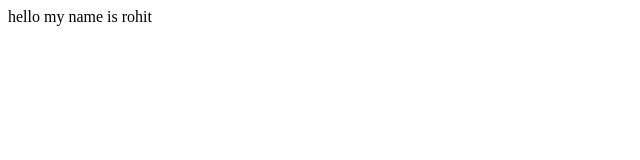
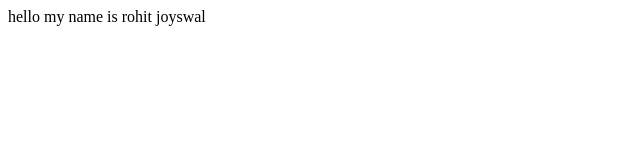
Before and after one commit to rj905/rohit, a plain HTML site: page index.html in a window 1280 px wide. Shown: the full height of the page, 0-640 px from the left. Drawn offline with Linux system fonts and the light colour scheme.

Commit message:
second update

```diff
--- a/index.html
+++ b/index.html
@@ -7,6 +7,6 @@
     <title>Document</title>
 </head>
 <body>
-    hello my name is rohit
+    hello my name is rohit joyswal
 </body>
 </html>
```
